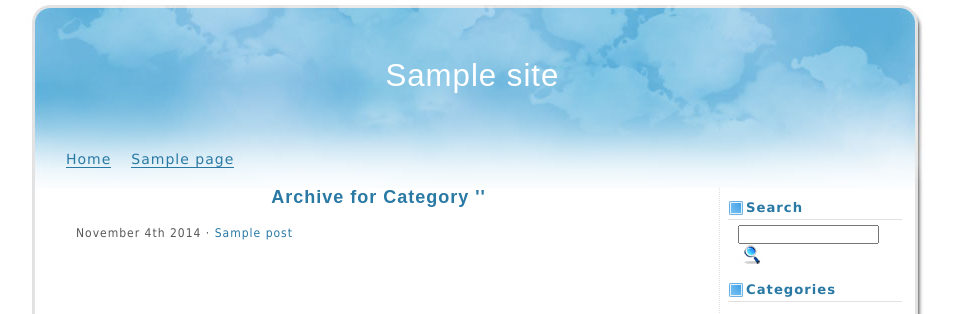
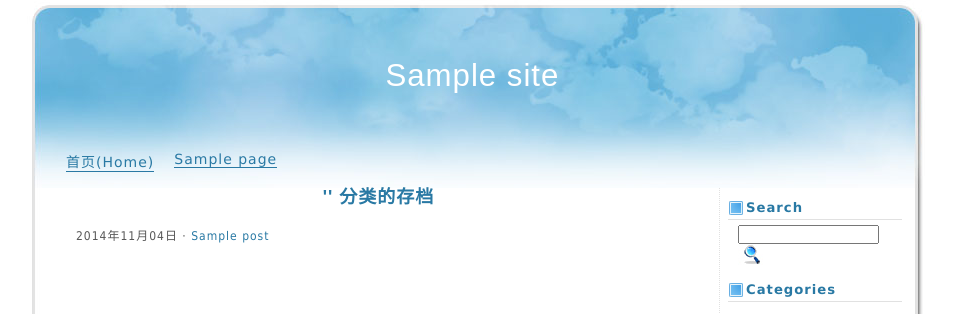
Before and after one commit to newnuy/website, a WordPress theme: template blog/theme/Hyaline/archive.php in a window 1320 px wide. Shown: the top 314 px of the page, without its empty margins (184-1137 px from the left). Run offline with PHP 8.4 and a stand-in for WordPress, Linux system fonts and the light colour scheme; the site name, menu and one post (Sample post) are stand-ins, and other content is empty.

Commit message:
[blog] translate some words of Hyaline into Chinese.

```diff
--- a/blog/theme/Hyaline/archive.php
+++ b/blog/theme/Hyaline/archive.php
@@ -6,16 +6,16 @@
 
 		 <?php $post = $posts[0]; // Hack. Set $post so that the_date() works. ?>
 <?php /* If this is a category archive */ if (is_category()) { ?>
-		<h2 class="pagetitle">Archive for Category '<?php echo single_cat_title(); ?>' </h2>
+		<h2 class="pagetitle">'<?php echo single_cat_title(); ?>' 分类的存档</h2>
 
  	    <?php /* If this is a daily archive */ } elseif (is_day()) { ?>
-		<h2 class="pagetitle">Archive for <?php the_time('F jS, Y'); ?></h2>
+		<h2 class="pagetitle"><?php the_time('Y年m月d日'); ?> 的存档</h2>
 
 	    <?php /* If this is a monthly archive */ } elseif (is_month()) { ?>
-		<h2 class="pagetitle">Archive for <?php the_time('F, Y'); ?></h2>
+		<h2 class="pagetitle"><?php the_time('Y年m月'); ?> 的存档</h2>
 
 		<?php /* If this is a yearly archive */ } elseif (is_year()) { ?>
-		<h2 class="pagetitle">Archive for <?php the_time('Y'); ?></h2>
+		<h2 class="pagetitle"><?php the_time('Y年'); ?> 的存档</h2>
 
 	    <?php /* If this is a search */ } elseif (is_search()) { ?>
 		<h2 class="pagetitle">Search Results</h2>
@@ -30,7 +30,7 @@
 
 		<?php while (have_posts()) : the_post(); ?>
 			<div class="archive" id="post-<?php the_ID(); ?>">
-				<?php the_time('F jS Y') ?> &#183; <a href="<?php the_permalink() ?>"><?php the_title(); ?></a><?php comments_popup_link('(0)', '(1)', '(%)'); ?>
+				<?php the_time('Y年m月d日') ?> &#183; <a href="<?php the_permalink() ?>"><?php the_title(); ?></a><?php comments_popup_link('(0)', '(1)', '(%)'); ?>
 			</div>
 
 		<?php endwhile; ?>
--- a/blog/theme/Hyaline/header.php
+++ b/blog/theme/Hyaline/header.php
@@ -23,7 +23,7 @@
 
 <div id="navigation">
 <ul>
-<li><a href="<?php echo get_settings('home'); ?>/">Home</a>
+<li><a href="<?php echo get_settings('home'); ?>/">首页(Home)</a>
 <?php wp_list_pages('sort_column=menu_order&depth=1&title_li='); ?></li>
 </ul>
 </div>
--- a/blog/theme/Hyaline/search.php
+++ b/blog/theme/Hyaline/search.php
@@ -4,13 +4,13 @@
 
 	<?php if (have_posts()) : ?>
 
-		<h2 class="pagetitle">Search Results</h2>
+		<h2 class="pagetitle">搜索结果</h2>
 
 
 		<?php while (have_posts()) : the_post(); ?>
 
 			<div class="archive" id="post-<?php the_ID(); ?>">
-				<?php the_time('F jS Y') ?> &#183; <a href="<?php the_permalink() ?>"><?php the_title(); ?></a><?php comments_popup_link('(0)', '(1)', '(%)'); ?>
+				<?php the_time('Y年m月d日') ?> &#183; <a href="<?php the_permalink() ?>"><?php the_title(); ?></a><?php comments_popup_link('(0)', '(1)', '(%)'); ?>
 			</div>
 
 		<?php endwhile; ?>
@@ -22,7 +22,7 @@
 
 	<?php else : ?>
 
-		<h2 class="center">No posts found. Try a different search?</h2>
+		<h2 class="center">无匹配结果~~换关键字试试~~</h2>
 		<?php include (TEMPLATEPATH . '/searchform.php'); ?>
 
 	<?php endif; ?>
```
Also changed, not shown: blog/theme/Hyaline/comments.php (+7 -7 lines).
